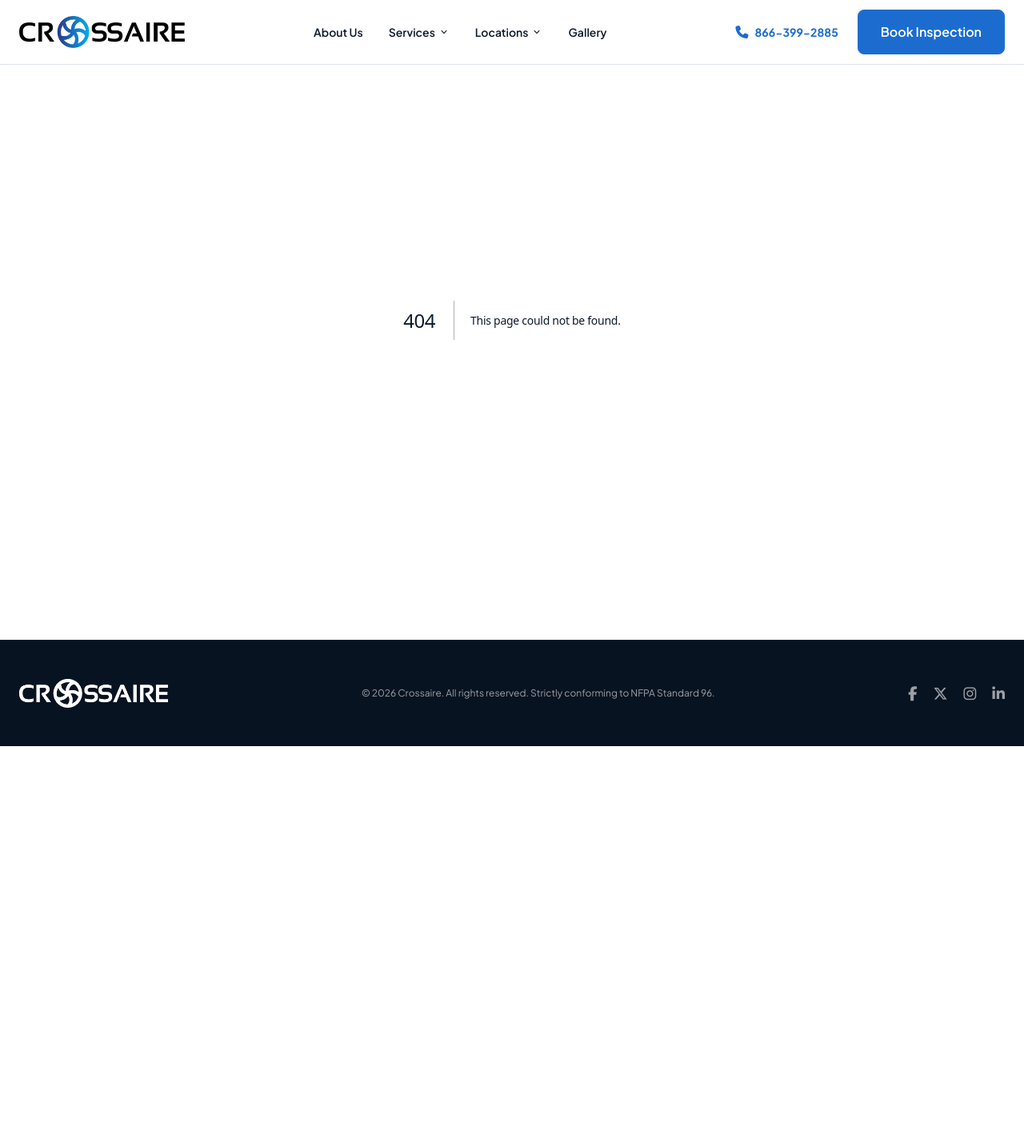
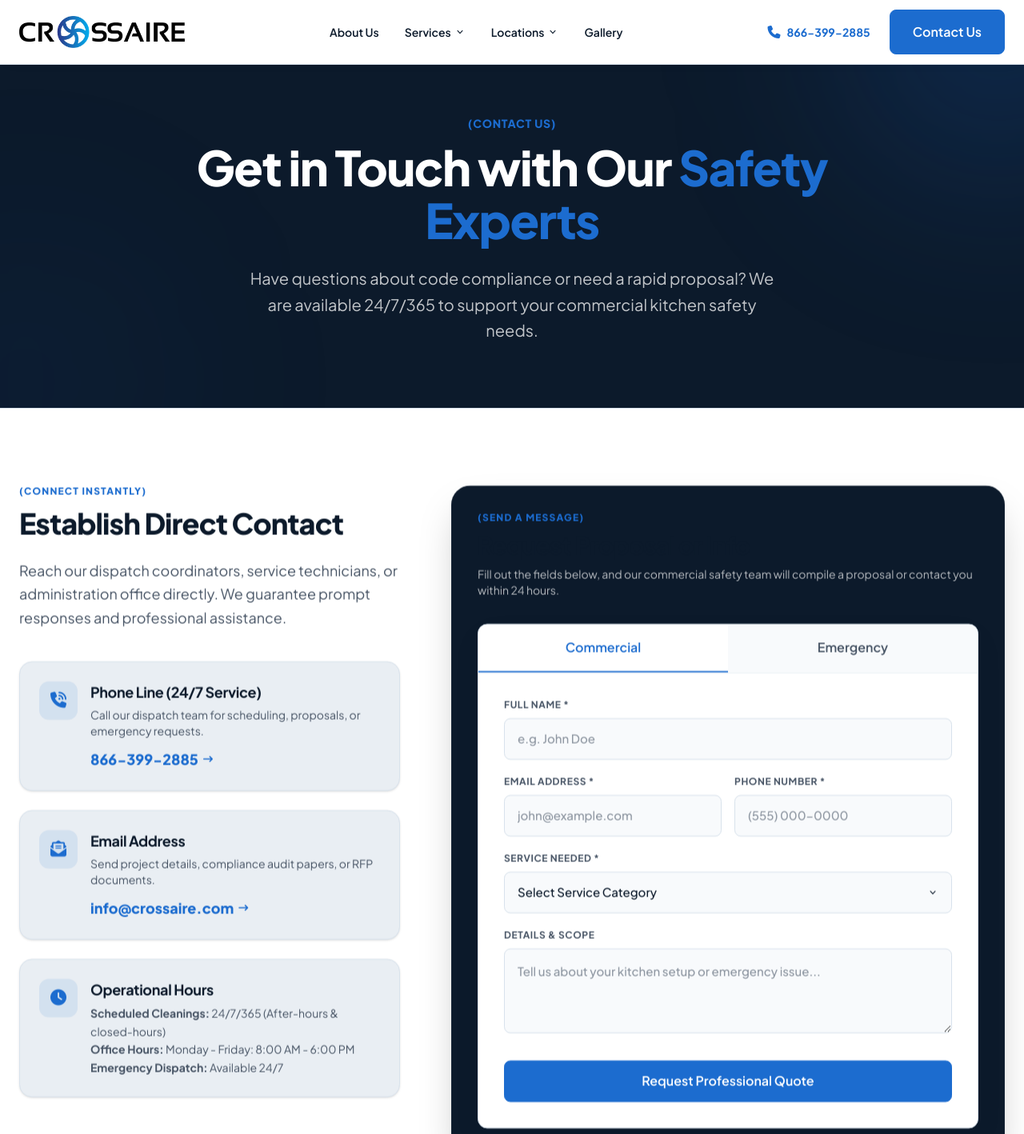
Before and after one commit to kashanbhatti4/crossaire, a Next.js app: page /contact in a window 1280 px wide. Before the commit this address had no page. Shown: the top 1418 px of the page at 80% size. Before the commit the page ends 933 px from the top, so only its background shows below. Built offline with nearby package versions, Linux system fonts and the light colour scheme.

Commit message:
Create dedicated Contact Us page and update navbar action button

```diff
--- /dev/null
+++ b/src/app/contact/page.tsx
@@ -0,0 +1,175 @@
+import React from "react";
+import BookingForm from "@/components/BookingForm";
+import CoverageMap from "@/components/CoverageMap";
+import ScrollReveal from "@/components/ScrollReveal";
+
+export const metadata = {
+  title: "Contact Crossaire | Commercial Kitchen Exhaust & Safety",
+  description: "Get in touch with Crossaire. Request a proposal for certified commercial kitchen exhaust hood cleaning, grease trap extraction, and fan repairs in MD, DC, and VA.",
+  keywords: "contact crossaire, kitchen hood cleaning quote, restaurant exhaust cleaning contact, commercial kitchen safety maryland",
+};
+
+export default function ContactPage() {
+  return (
+    <div className="bg-[#0C1A2B] min-h-screen">
+      {/* JSON-LD Schema Markup */}
+      <script
+        type="application/ld+json"
+        dangerouslySetInnerHTML={{
+          __html: JSON.stringify({
+            "@context": "https://schema.org",
+            "@type": "ContactPage",
+            "name": "Contact Crossaire",
+            "description": "Get in touch with Crossaire for professional NFPA 96 certified kitchen hood and exhaust cleaning, grease trap extraction, and fan repairs across MD, DC, and VA.",
+            "url": "https://crossaire.vercel.app/contact",
+            "mainEntity": {
+              "@type": "LocalBusiness",
+              "name": "Crossaire",
+              "telephone": "866-399-2885",
+              "email": "info@crossaire.com",
+              "image": "https://crossaire.vercel.app/media/images/logo.png",
+              "address": {
+                "@type": "PostalAddress",
+                "addressLocality": "Glen Burnie",
+                "addressRegion": "MD",
+                "addressCountry": "US"
+              },
+              "areaServed": [
+                { "@type": "AdministrativeArea", "name": "Maryland" },
+                { "@type": "AdministrativeArea", "name": "Washington DC" },
+                { "@type": "AdministrativeArea", "name": "Virginia" }
+              ],
+              "openingHoursSpecification": {
+                "@type": "OpeningHoursSpecification",
+                "dayOfWeek": [
+                  "Monday",
+                  "Tuesday",
+                  "Wednesday",
+                  "Thursday",
+                  "Friday",
+                  "Saturday",
+                  "Sunday"
+                ],
+                "opens": "00:00",
+                "closes": "23:59"
+              }
+            }
+          })
+        }}
+      />
+
+      {/* 1. HERO SECTION (Dark theme) */}
+      <section className="relative text-white pt-36 pb-20 px-6 overflow-hidden">
+        {/* Accent Glow background blur */}
+        <div className="absolute -top-40 -right-40 w-96 h-96 rounded-full bg-accent/20 blur-[120px]"></div>
+        <div className="absolute -bottom-40 -left-40 w-96 h-96 rounded-full bg-accent/5 blur-[120px]"></div>
+
+        <div className="max-w-4xl mx-auto text-center relative z-10">
+          <span className="text-sm uppercase tracking-wider font-extrabold text-accent block mb-3">
+            (Contact Us)
+          </span>
+          <h1 className="text-4xl md:text-6xl font-extrabold tracking-tight text-white mb-6 leading-[1.1]">
+            Get in Touch with Our <span className="text-accent">Safety Experts</span>
+          </h1>
+          <p className="text-white/75 text-lg md:text-xl max-w-2xl mx-auto leading-relaxed">
+            Have questions about code compliance or need a rapid proposal? We are available 24/7/365 to support your commercial kitchen safety needs.
+          </p>
+        </div>
+      </section>
+
+      {/* 2. DIRECT CHANNEL DETAILS & BOOKING FORM GRID */}
+      <section className="py-24 px-6 bg-white border-t border-border-stroke">
+        <div className="max-w-7xl mx-auto grid grid-cols-1 lg:grid-cols-12 gap-12 lg:gap-16 items-start">
+
+          {/* Left Column: Contact info */}
+          <div className="lg:col-span-5 flex flex-col justify-center animate-on-scroll">
+            <span className="text-xs uppercase tracking-widest font-extrabold text-accent block mb-3">
+              (Connect Instantly)
+            </span>
+            <h2 className="text-3xl md:text-4xl font-extrabold tracking-tight text-primary-text mb-6">
+              Establish Direct Contact
+            </h2>
+            <p className="text-body-text text-base md:text-lg leading-relaxed mb-10">
+              Reach our dispatch coordinators, service technicians, or administration office directly. We guarantee prompt responses and professional assistance.
+            </p>
+
+            <div className="grid grid-cols-1 gap-6">
+              {/* Phone info card */}
+              <div className="bg-main-bg border border-border-stroke rounded-2xl p-6 shadow-sm hover:shadow-md transition-shadow">
+                <div className="flex gap-4 items-start">
+                  <div className="w-12 h-12 rounded-xl bg-accent/10 flex items-center justify-center text-accent text-xl shrink-0">
+                    <i className="fa-solid fa-phone-volume"></i>
+                  </div>
+                  <div>
+                    <h3 className="text-lg font-bold text-primary-text mb-1">Phone Line (24/7 Service)</h3>
+                    <p className="text-body-text text-sm mb-3">Call our dispatch team for scheduling, proposals, or emergency requests.</p>
+                    <a href="tel:8663992885" className="text-accent font-extrabold text-lg hover:underline inline-flex items-center gap-1.5">
+                      866-399-2885
+                      <i className="fa-solid fa-arrow-right-long text-xs"></i>
+                    </a>
+                  </div>
+                </div>
+              </div>
+
+              {/* Email info card */}
+              <div className="bg-main-bg border border-border-stroke rounded-2xl p-6 shadow-sm hover:shadow-md transition-shadow">
+                <div className="flex gap-4 items-start">
+                  <div className="w-12 h-12 rounded-xl bg-accent/10 flex items-center justify-center text-accent text-xl shrink-0">
+                    <i className="fa-solid fa-envelope-open-text"></i>
+                  </div>
+                  <div>
+                    <h3 className="text-lg font-bold text-primary-text mb-1">Email Address</h3>
+                    <p className="text-body-text text-sm mb-3">Send project details, compliance audit papers, or RFP documents.</p>
+                    <a href="mailto:info@crossaire.com" className="text-accent font-extrabold text-lg hover:underline inline-flex items-center gap-1.5">
+                      info@crossaire.com
+                      <i className="fa-solid fa-arrow-right-long text-xs"></i>
+                    </a>
+                  </div>
+                </div>
+              </div>
+
+              {/* Hours info card */}
+              <div className="bg-main-bg border border-border-stroke rounded-2xl p-6 shadow-sm hover:shadow-md transition-shadow">
+                <div className="flex gap-4 items-start">
+                  <div className="w-12 h-12 rounded-xl bg-accent/10 flex items-center justify-center text-accent text-xl shrink-0">
+                    <i className="fa-solid fa-clock"></i>
+                  </div>
+                  <div>
+                    <h3 className="text-lg font-bold text-primary-text mb-1">Operational Hours</h3>
+                    <p className="text-body-text text-sm leading-relaxed">
+                      <strong>Scheduled Cleanings:</strong> 24/7/365 (After-hours & closed-hours)<br />
+                      <strong>Office Hours:</strong> Monday - Friday: 8:00 AM - 6:00 PM<br />
+                      <strong>Emergency Dispatch:</strong> Available 24/7
+                    </p>
+                  </div>
+                </div>
+              </div>
+            </div>
+          </div>
+
+          {/* Right Column: Interactive Form */}
+          <div id="booking-form-section" className="lg:col-span-7 w-full lg:sticky lg:top-24 animate-on-scroll">
+            <div className="bg-[#0C1A2B] rounded-3xl p-6 md:p-8 shadow-2xl relative overflow-hidden text-white border border-white/5">
+              <div className="absolute top-0 right-0 w-64 h-64 rounded-full bg-accent/5 blur-[80px] -z-10"></div>
+              <div className="mb-8">
+                <span className="text-xs uppercase tracking-widest font-extrabold text-accent block mb-2">
+                  (Send A Message)
+                </span>
+                <h2 className="text-2xl md:text-3xl font-extrabold tracking-tight">Request Proposal or Info</h2>
+                <p className="text-white/70 text-sm mt-2">Fill out the fields below, and our commercial safety team will compile a proposal or contact you within 24 hours.</p>
+              </div>
+              <BookingForm />
+            </div>
+          </div>
+
+        </div>
+      </section>
+
+      {/* 3. COVERAGE MAP SECTION */}
+      <CoverageMap />
+
+      {/* Scroll Reveal Animation Trigger */}
+      <ScrollReveal />
+    </div>
+  );
+}
--- a/src/components/Header.tsx
+++ b/src/components/Header.tsx
@@ -229,7 +229,7 @@ export default function Header() {
             <i className="fa-solid fa-phone text-base"></i>
             <span>866-399-2885</span>
           </a>
-          <a href="#booking-form-section" className="btn-primary">Book Inspection</a>
+          <a href="/contact" className="btn-primary">Contact Us</a>
         </div>
 
         {/* Mobile Menu Trigger */}
@@ -360,7 +360,7 @@ export default function Header() {
             <i className="fa-solid fa-phone text-base text-accent"></i>
             <span>866-399-2885</span>
           </a>
-          <a href="#booking-form-section" onClick={handleMobileLinkClick} className="btn-primary w-full py-3 text-center">Book Inspection</a>
+          <a href="/contact" onClick={handleMobileLinkClick} className="btn-primary w-full py-3 text-center">Contact Us</a>
         </div>
       </div>
     </header>
```
